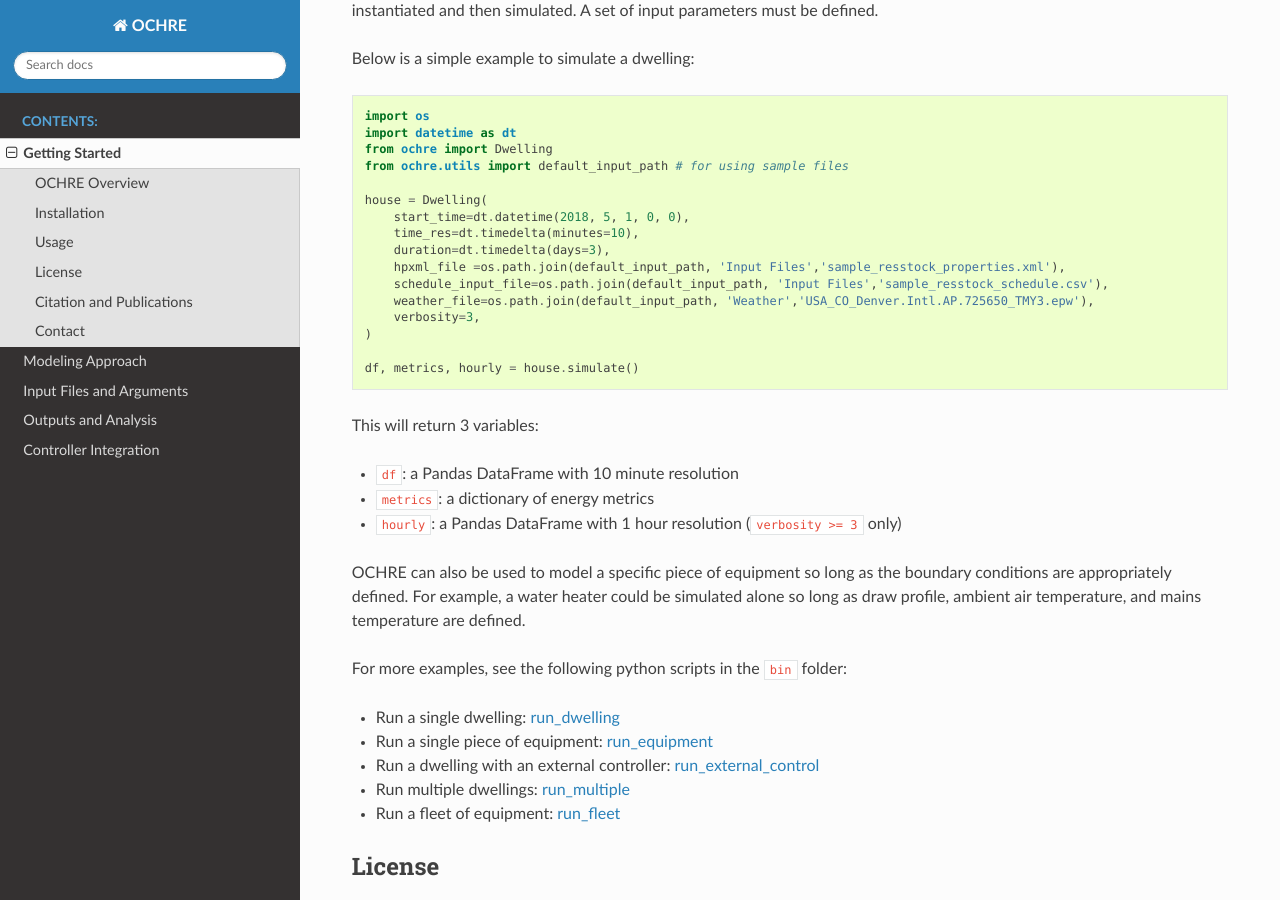
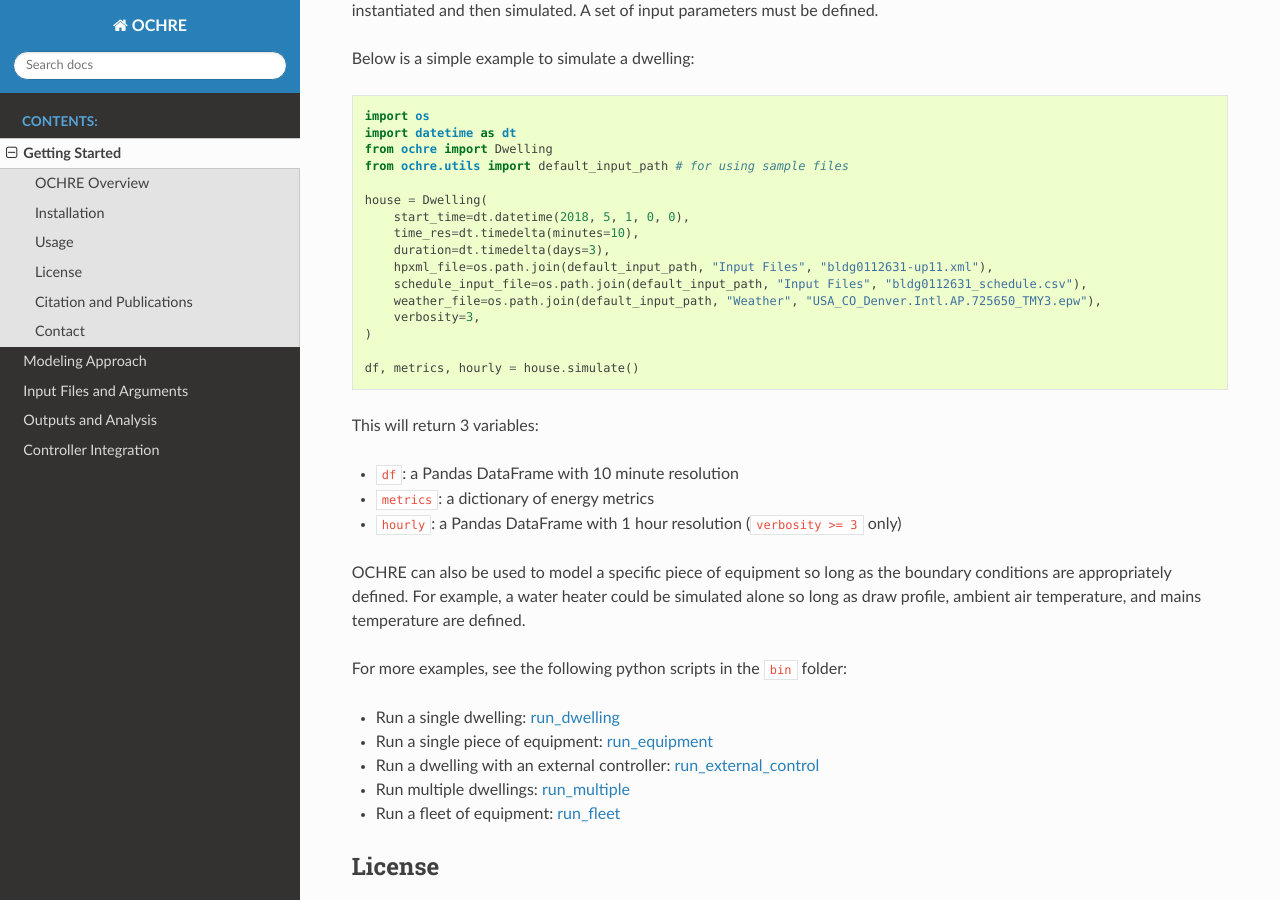
Before and after one commit to NREL/OCHRE, a Sphinx documentation site: the page built from docs/source/Introduction.rst, in a window 1280 px wide and 900 px high, scrolled down 1149 px. Built offline with Sphinx 7.4.7 and the Read the Docs theme 3.1.0, drawn with Linux system fonts in a browser that asks for light colours.

Commit message:
replacing example resstock file names

```diff
--- a/docs/source/Introduction.rst
+++ b/docs/source/Introduction.rst
@@ -69,9 +69,9 @@ Below is a simple example to simulate a dwelling:
         start_time=dt.datetime(2018, 5, 1, 0, 0),
         time_res=dt.timedelta(minutes=10),
         duration=dt.timedelta(days=3),
-        hpxml_file =os.path.join(default_input_path, 'Input Files','sample_resstock_properties.xml'),
-        schedule_input_file=os.path.join(default_input_path, 'Input Files','sample_resstock_schedule.csv'),
-        weather_file=os.path.join(default_input_path, 'Weather','USA_CO_Denver.Intl.AP.725650_TMY3.epw'),
+        hpxml_file=os.path.join(default_input_path, "Input Files", "bldg0112631-up11.xml"),
+        schedule_input_file=os.path.join(default_input_path, "Input Files", "bldg0112631_schedule.csv"),
+        weather_file=os.path.join(default_input_path, "Weather", "USA_CO_Denver.Intl.AP.725650_TMY3.epw"),
         verbosity=3,
     )
 
```
Also changed, not shown: README.md (+4 -3 lines), 1 other file.
